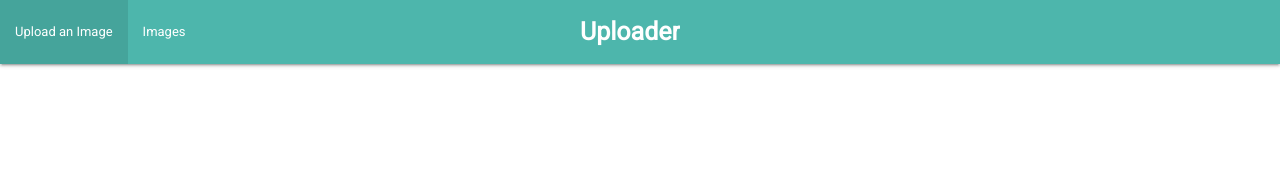
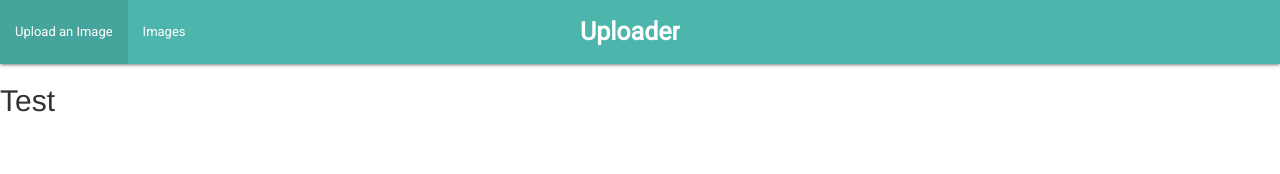
Before and after one commit to shoaibeams/react-image-uploader, a React (Create React App) app in the folder client/: page /test in a window 1280 px wide. Shown: the top 174 px of the page. Built offline with nearby package versions, Linux system fonts and the light colour scheme.

Commit message:
Fixing route issue

```diff
--- /dev/null
+++ b/client/src/components/Test.js
@@ -0,0 +1,12 @@
+import React, { Component } from 'react'
+
+class Test extends Component {
+  render() {
+    return (
+      <div>
+        <h2>Test</h2>
+      </div>
+    )
+  }
+}
+export default Test
--- a/client/src/index.js
+++ b/client/src/index.js
@@ -5,6 +5,7 @@ import App from './components/App'
 import Header from './components/Header'
 import Uploader from './components/Uploader'
 import ImageViewer from './components/ImageViewer'
+import Test from './components/Test'
 import { createStore, applyMiddleware, compose } from 'redux'
 import { Provider } from 'react-redux'
 import thunk from 'redux-thunk'
@@ -20,6 +21,7 @@ ReactDOM.render(
       <Route path="/" exact component={App} />
       <Route path="/upload" component={Uploader} />
       <Route path="/images" component={ImageViewer} />
+      <Route path="/test" component={Test} />
     </Router>
   </Provider>,
   document.getElementById('root')
```
Also changed, not shown: 1 other file (tests, documents, lock files or other folders).
